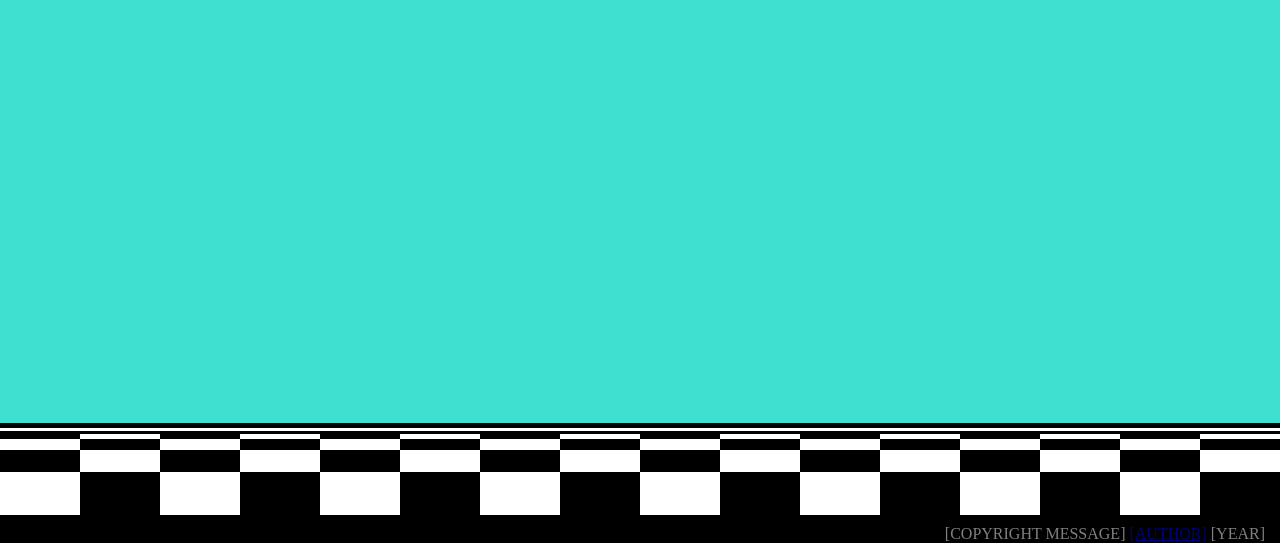
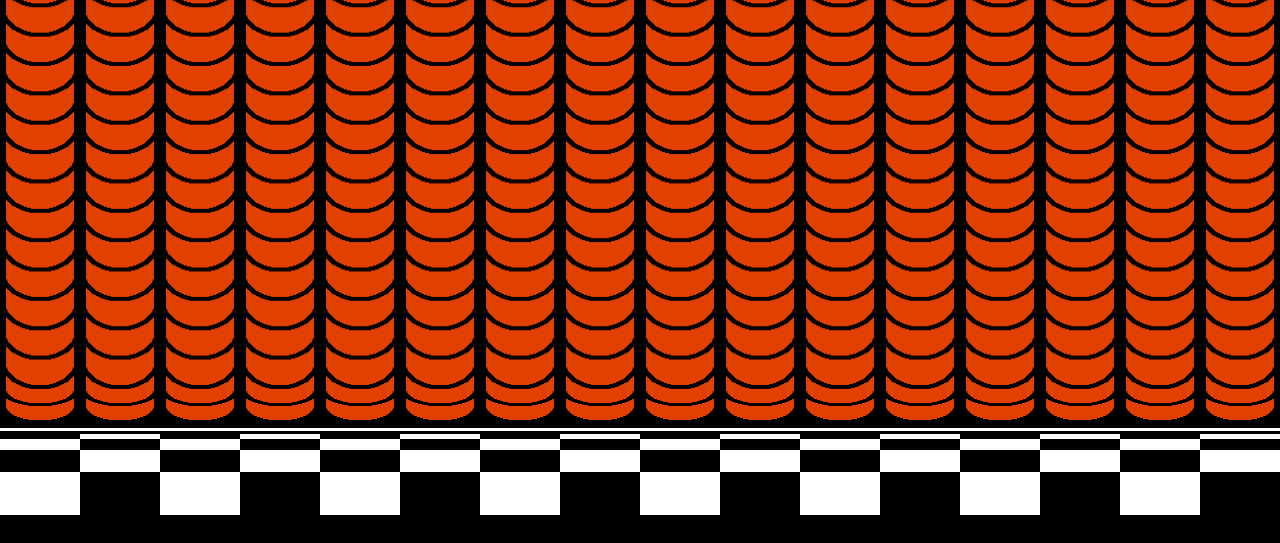
Before and after one commit to gabit690/template-recap, a plain HTML site: page index.html in a window 1280 px wide. Shown: the part 257-800 px from the top of the page. Drawn offline with Linux system fonts and the light colour scheme.

Commit message:
Main drape styles added

```diff
--- a/index.html
+++ b/index.html
@@ -18,7 +18,10 @@
     <main>
         <section id="stage" tabindex="0">
             <section id="scene" tabindex="0">
-                <div id="main-drape" tabindex="0"></div>
+                <section id="main-drape" tabindex="0">
+                    <div id="main-drape-top"></div>
+                    <div id="main-drape-bottom"></div>
+                </section>
                 <div id="cyclorama" class="flex-centered-content" tabindex="0">
                     <figure id="chapter" tabindex="0">
                         <img
--- a/styles/cyclorama.css
+++ b/styles/cyclorama.css
@@ -1,7 +1,6 @@
 #cyclorama {
     height: 100%;
     background-color: #fee9a8;
-    visibility: hidden;
     z-index: 3;
 }
 
@@ -46,7 +45,6 @@ figcaption {
     justify-content: center;
     align-items: flex-end;
     height: 20%;
-    color: #e24000;
     color: #6be6eb;
     text-align: center;
     font-family: Ubuntu, sans-serif;
--- a/styles/main-drape.css
+++ b/styles/main-drape.css
@@ -2,6 +2,42 @@
     position: absolute;
     width: 100%;
     height: 100%;
-    background-color: turquoise;
+    background-color: #e24000;;
     z-index: 4;
 }
+
+#main-drape-top {
+    width: 100%;
+    height: 95%;
+    background-image: radial-gradient(at top, transparent 62%, black 62%, black 72%, transparent 72%), linear-gradient(to right, black 7%, transparent 7%, transparent 93%, black 93%);
+    background-size: calc(100% / 16) calc(100% / 22);
+}
+
+#main-drape-bottom {
+    position: relative;
+    width: 100%;
+    height: 5%;
+    background-image: radial-gradient(at top, transparent 60%, black 60%, black 72%, transparent 72%), linear-gradient(to right, black 7%, transparent 7%, transparent 93%, black 93%);
+    background-size: calc(100% / 16) calc(100% / 2);
+}
+
+#main-drape-bottom::before {
+    content: '';
+    position: absolute;
+    bottom: 0;
+    width: 100%;
+    height: 50%;
+    background-image: radial-gradient(at top, transparent 60%, black 60%, black 72%);
+    background-size: calc(100% / 16) 100%;
+}
+
+#main-drape-bottom::after {
+    content: '';
+    position: absolute;
+    bottom: -50%;
+    width: 100%;
+    height: 50%;
+    background-image: radial-gradient(at top, black 72%, transparent 72%);
+    background-size: calc(100% / 16) 100%;
+    background-position: -50% 0px;
+}
--- a/styles/proscenium.css
+++ b/styles/proscenium.css
@@ -35,12 +35,12 @@
         0px 57%;
     background-repeat: repeat-x;
     border-top: 1.4vh solid black;
+    z-index: 5;
 }
 
 #proscenium::before {
     content: '';
     position: absolute;
-    display: block;
     width: 100%;
     height: 0.4vh;
     background-color: white;
```
